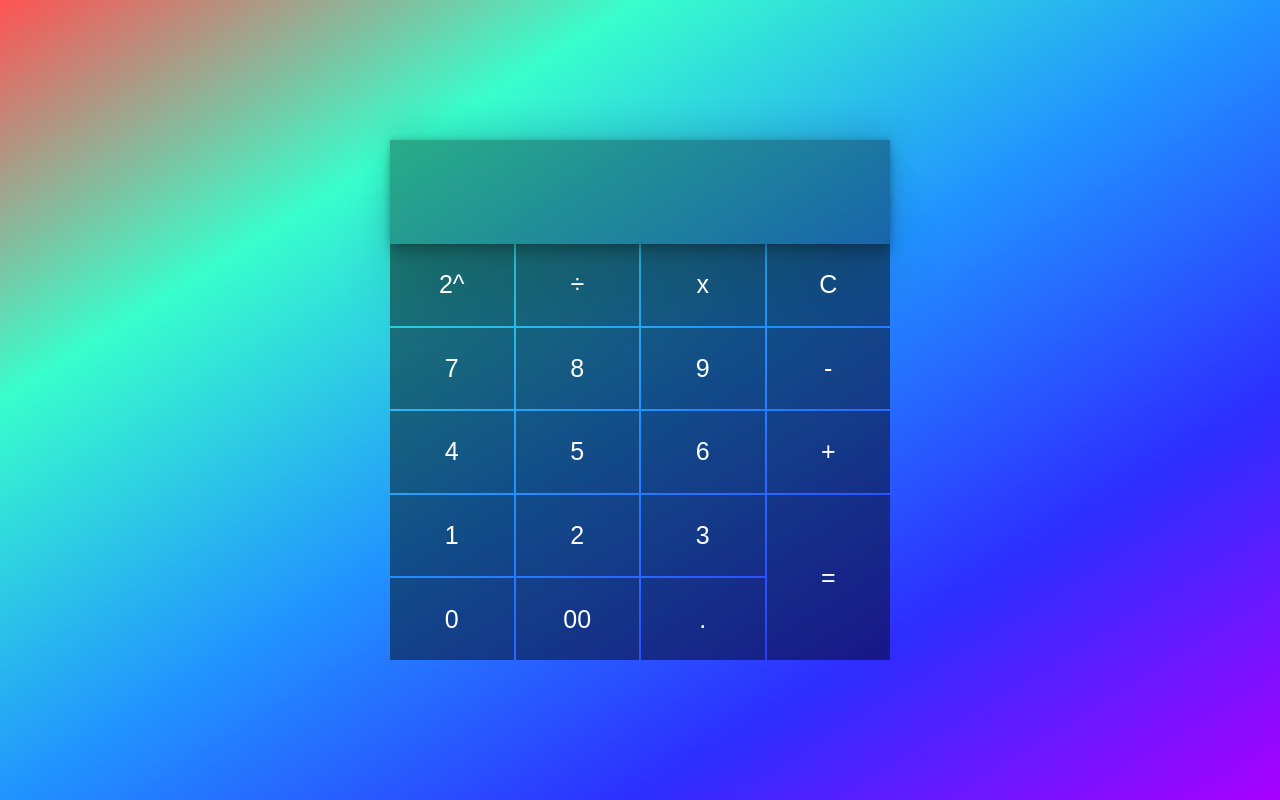
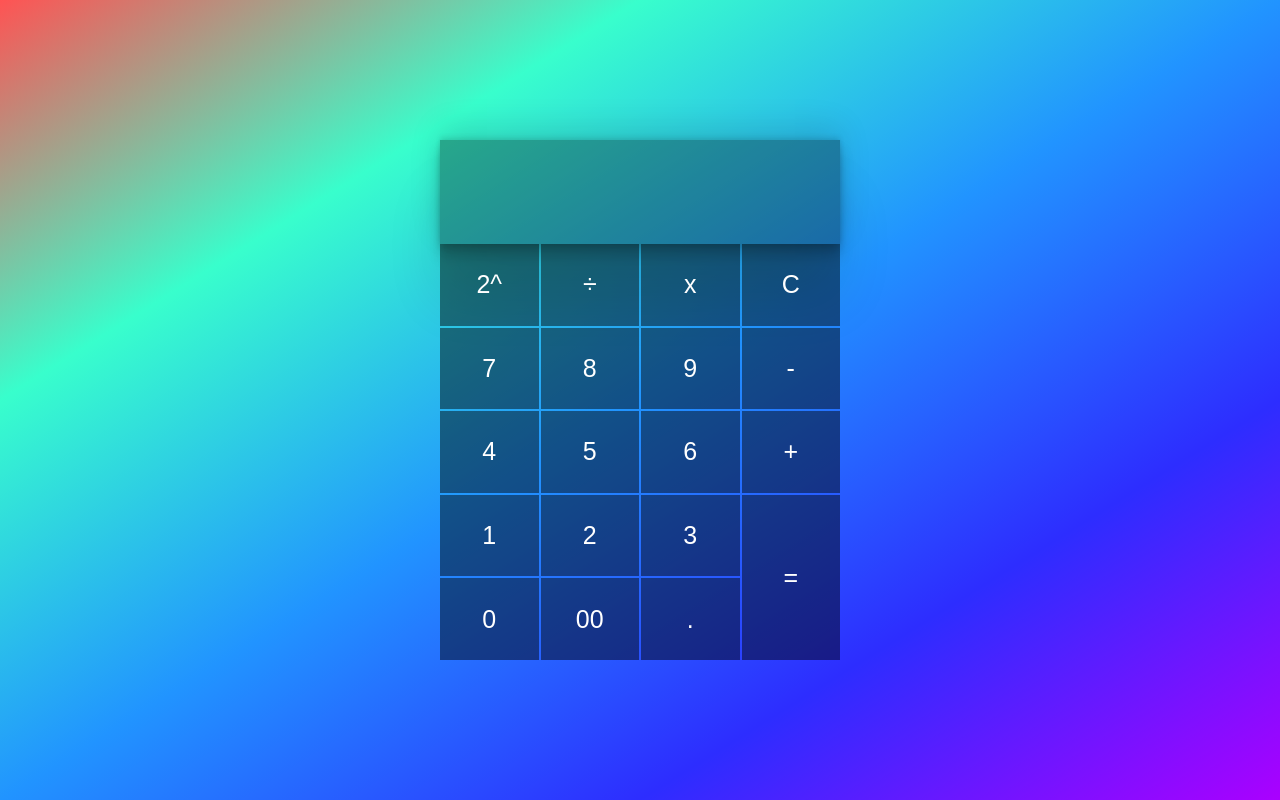
Before and after one commit to melnykdenys/Calculator, a plain HTML site: page index.html in a window 1280 px wide. Drawn offline with Linux system fonts and the light colour scheme.

Commit message:
Update style.css

```diff
--- a/style.css
+++ b/style.css
@@ -21,8 +21,8 @@ body {
 
 .calculator {
     height: 65vh;
-    min-width: 500px;
-    max-width: 500px;
+    min-width: 400px;
+    max-width: 400px;
 }
 
 .display {
```
